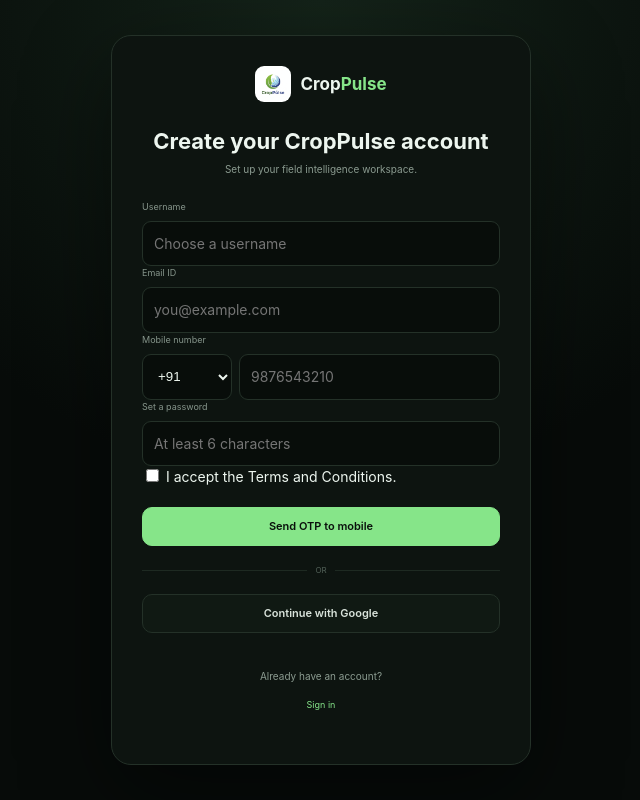
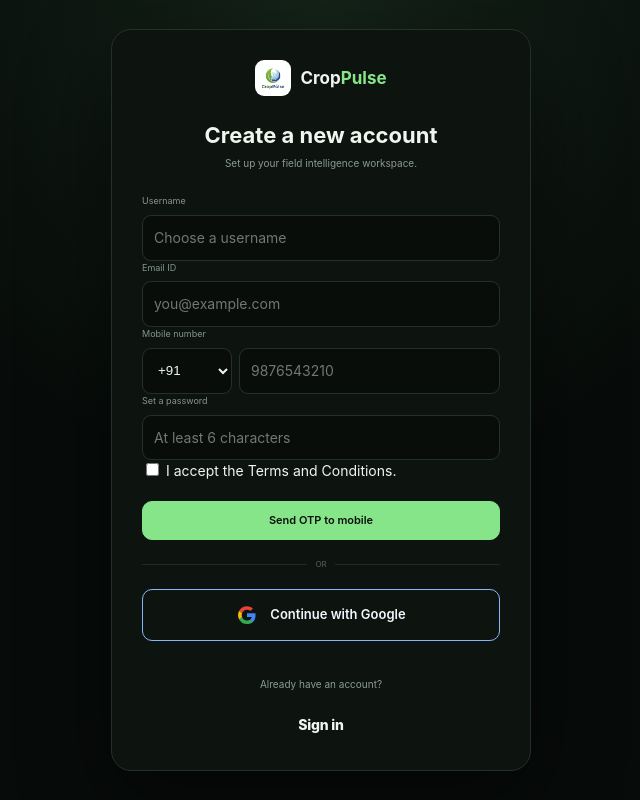
Before and after one commit to babygroot417-a11y/croppulse-website, a website with bundled scripts: page signup.html in a window 1280 px wide. Shown: the whole page, without its empty margins (319-959 px from the left). Built offline with nearby package versions, Linux system fonts and the light colour scheme.

Commit message:
Polish signup page and Google button

```diff
--- a/signup.html
+++ b/signup.html
@@ -2,13 +2,13 @@
 <html lang="en">
 <head>
 <meta charset="UTF-8"><meta name="viewport" content="width=device-width,initial-scale=1.0">
-<title>Sign up — CropPulse</title>
-<link rel="icon" href="assets/logo.png"><link rel="stylesheet" href="style.css">
+<title>Create a new account — CropPulse</title>
+<link rel="icon" href="assets/logo.png"><link rel="stylesheet" href="style.css"><link rel="stylesheet" href="auth-fixes.css">
 </head>
 <body class="auth-page">
 <section class="auth-card">
-<a class="auth-brand" href="index.html"><img src="assets/logo.png" alt="CropPulse"><span>Crop<span style="color:var(--green)">Pulse</span></span></a>
-<h1 class="auth-title">Create your CropPulse account</h1>
+<a class="auth-brand" href="signup.html"><img src="assets/logo.png" alt="CropPulse"><span>Crop<span style="color:var(--green)">Pulse</span></span></a>
+<h1 class="auth-title">Create a new account</h1>
 <p class="auth-sub">Set up your field intelligence workspace.</p>
 
 <div id="signupForm">
@@ -19,16 +19,12 @@
 <input id="signupEmail" class="auth-input" type="email" placeholder="you@example.com" autocomplete="email">
 
 <label class="auth-label">Mobile number</label>
-<div class="phone-row">
-<select id="signupCountry" class="auth-input"><option value="+91">+91</option><option value="+1">+1</option><option value="+44">+44</option><option value="+61">+61</option></select>
-<input id="signupPhone" class="auth-input" inputmode="tel" placeholder="9876543210" autocomplete="tel">
-</div>
+<div class="phone-row"><select id="signupCountry" class="auth-input"><option value="+91">+91</option><option value="+1">+1</option><option value="+44">+44</option><option value="+61">+61</option></select><input id="signupPhone" class="auth-input" inputmode="tel" placeholder="9876543210" autocomplete="tel"></div>
 
 <label class="auth-label">Set a password</label>
 <input id="signupPassword" class="auth-input" type="password" placeholder="At least 6 characters" autocomplete="new-password">
 
 <label class="terms-check"><input id="terms" type="checkbox"> <span>I accept the <a href="terms.html" target="_blank">Terms and Conditions</a>.</span></label>
-
 <div id="signupRecaptcha" class="recaptcha-wrap"></div>
 <button id="signupSendOtp" class="btn btn-primary auth-btn">Send OTP to mobile</button>
 </div>
@@ -36,17 +32,22 @@
 <div id="signupOtpBox" class="otp-area" hidden>
 <label class="auth-label">Mobile OTP</label>
 <input id="signupOtp" class="auth-input" inputmode="numeric" maxlength="6" placeholder="Enter 6-digit OTP" autocomplete="one-time-code">
-<p class="otp-hint">Verify your mobile number to finish creating the account.</p>
-<button id="signupVerifyOtp" class="btn btn-primary auth-btn">Verify & create account</button>
+<p class="otp-hint">Verify your mobile number to finish creating your account.</p>
+<button id="signupVerifyOtp" class="btn btn-primary auth-btn">Verify &amp; create account</button>
 <a href="#" id="signupChange" class="back-link">← Change details</a>
 </div>
 
 <div class="auth-divider">OR</div>
-<button id="signupGoogle" class="btn google-btn">Continue with Google</button>
+<div class="auth-google-wrap">
+<button id="signupGoogle" class="btn google-btn auth-google">
+<svg class="google-logo" viewBox="0 0 24 24" aria-hidden="true"><path fill="#4285F4" d="M21.35 12.27c0-.77-.07-1.51-.22-2.21H12v4.18h5.24a4.48 4.48 0 0 1-1.94 2.94v2.45h3.14c1.84-1.7 2.91-4.2 2.91-7.36z"/><path fill="#34A853" d="M12 21.92c2.63 0 4.84-.87 6.45-2.36l-3.14-2.45c-.87.58-1.98.92-3.31.92-2.54 0-4.69-1.72-5.46-4.03H3.3v2.53A9.98 9.98 0 0 0 12 21.92z"/><path fill="#FBBC05" d="M6.54 14a5.86 5.86 0 0 1 0-3.73V7.74H3.3a9.98 9.98 0 0 0 0 8.8L6.54 14z"/><path fill="#EA4335" d="M12 6.24c1.43 0 2.71.49 3.72 1.45l2.79-2.79C16.84 3.3 14.63 2.33 12 2.33a9.75 9.75 0 0 0-8.7 5.41l3.24 2.53C7.31 7.96 9.46 6.24 12 6.24z"/></svg>
+<span>Continue with Google</span>
+</button>
+</div>
 
 <p id="signupMessage" class="auth-message" role="status"></p>
-<p class="auth-sub">Already have an account? <a class="back-link" href="login.html">Sign in</a></p>
+<p class="auth-sub">Already have an account?</p>
+<a class="create-account-link" href="login.html" style="font-size:14px;margin-top:2px;">Sign in</a>
 </section>
-<script src="firebase-config.js"></script>
-<script type="module" src="signup.js"></script>
+<script src="firebase-config.js"></script><script type="module" src="signup.js"></script>
 </body></html>
```
